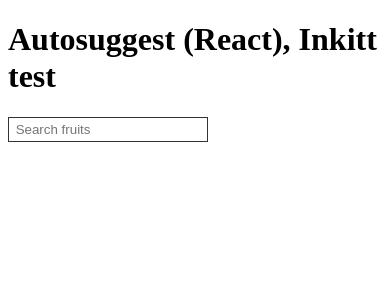
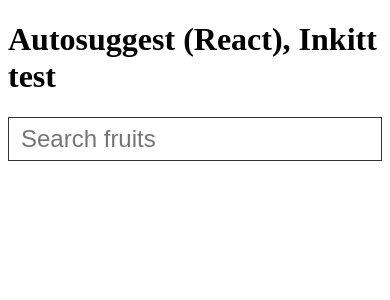
Before and after one commit to denisnd/inkitt-src, a React app: page / in a window 390 px wide. Shown: the top 300 px of the page. Built offline with nearby package versions, Linux system fonts and the light colour scheme; the HTML template or start-up script is replaced by a standard one.

Commit message:
Mobile and General look fixes

```diff
--- a/src/AutoSuggest.scss
+++ b/src/AutoSuggest.scss
@@ -3,6 +3,10 @@
 
 .autosuggest {
 	width: 200px;
+
+	@media screen and (max-width: 960px) {
+		width: 100%;
+	}
 }
 
 .autosuggest__input {
@@ -21,6 +25,10 @@
 	width: 100%;
 	padding-left: 0.5em;
 	padding-right: 0.5em;
+
+	@media screen and (max-width: 960px) {
+		font-size: 150%;
+	}
 }
 
 .autosuggest__dropdown {
@@ -31,6 +39,8 @@
 
 	border: 1px solid $colorBorder;
 	border-top: none;
+
+	box-shadow: 4px 3px 5px 0px rgba(0, 0, 0, 0.43);
 
 	&.loading {
 		min-height: 31px;
```
